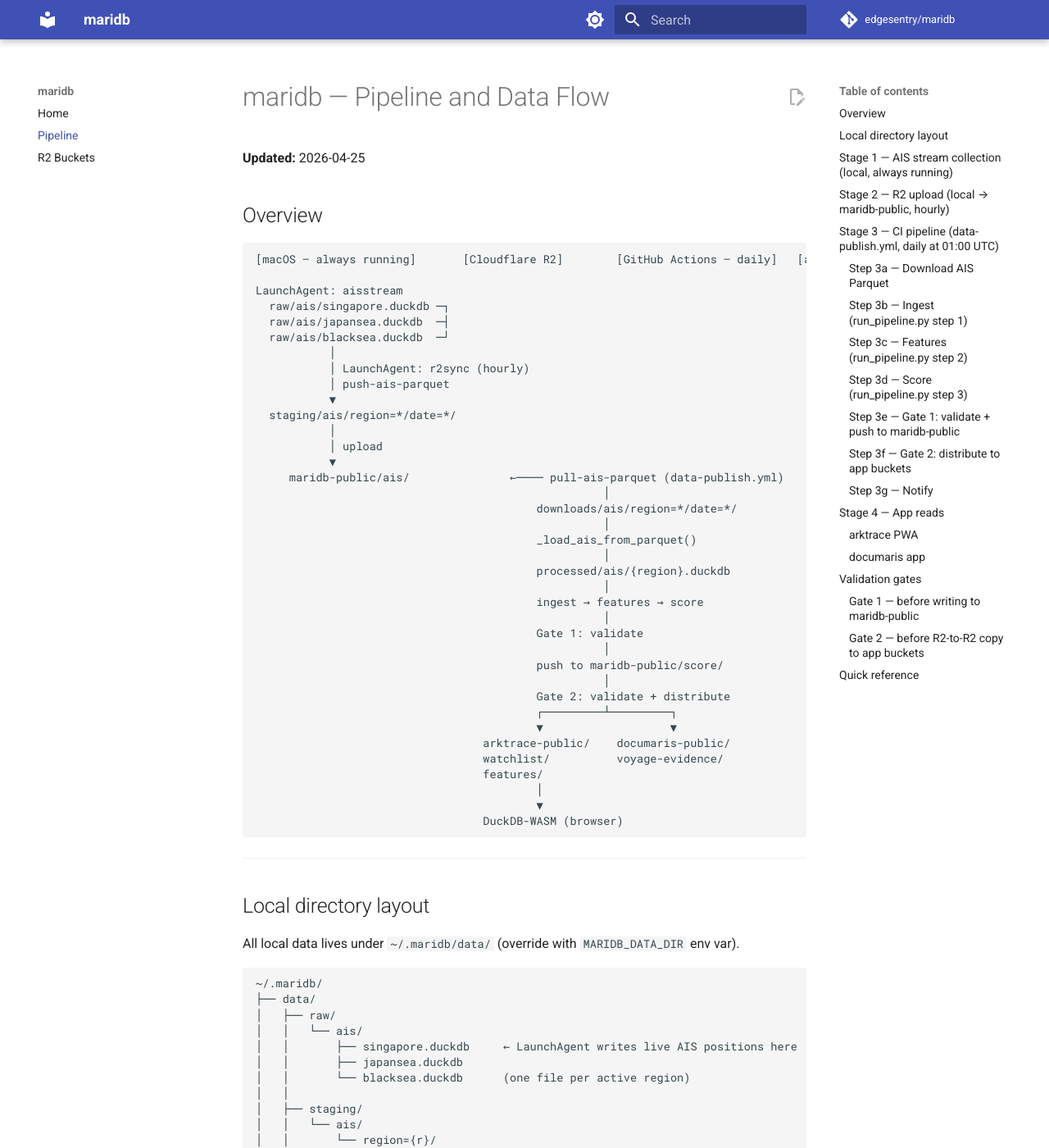
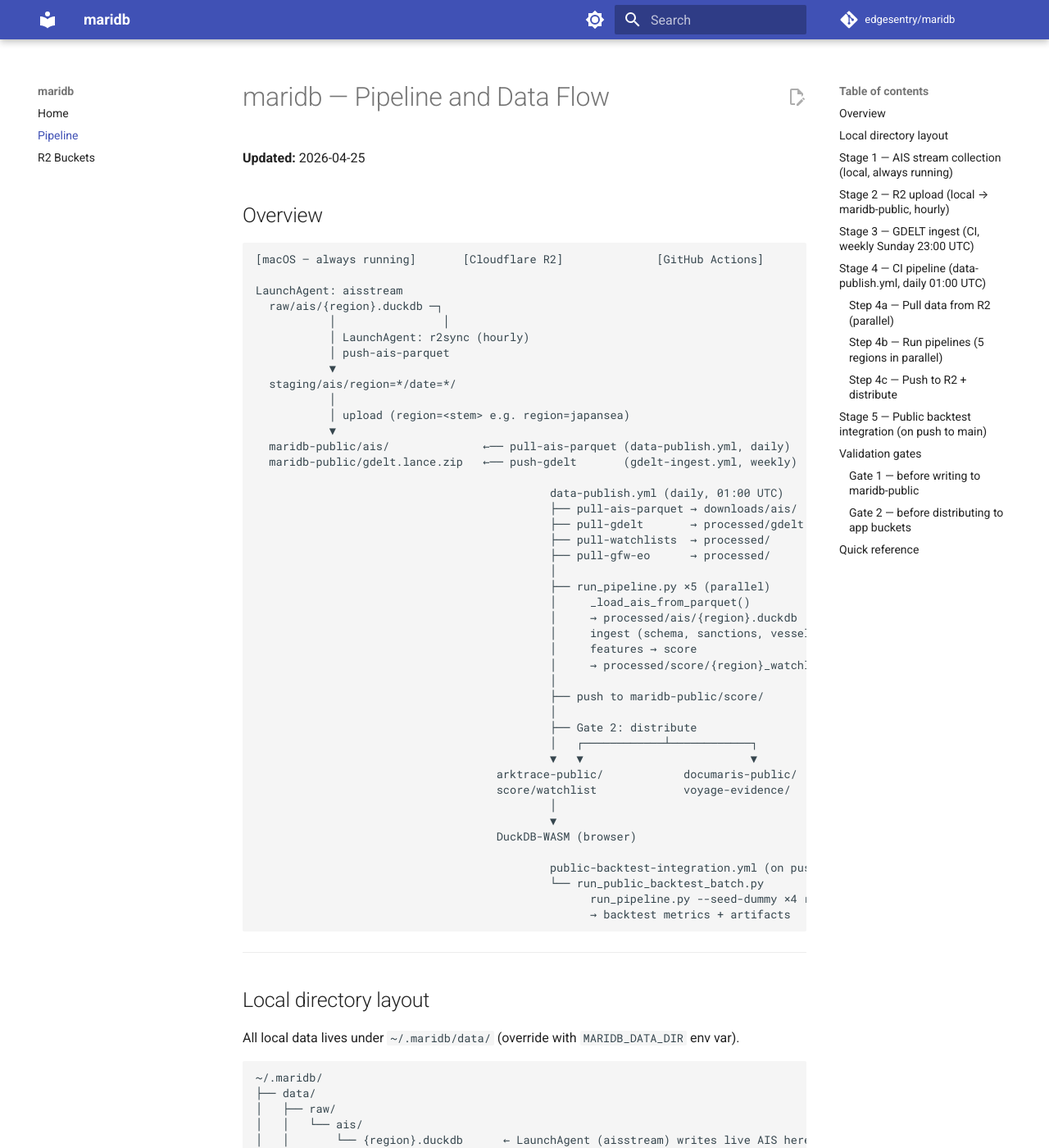
Before and after one commit to edgesentry/maridb, an MkDocs documentation site: the page built from docs/pipeline.md, in a window 1280 px wide and 1400 px high. Shown: the whole window at 82% size. Built offline with MkDocs 1.6.1 and Material for MkDocs 9.7.7, drawn with Linux system fonts in a browser that asks for light colours; comment, search, counter and statistics services are not loaded; some of the changed text lies outside the part shown.

Commit message:
fix: move GDELT to weekly separate pipeline, fix push-ais-parquet region name
- gdelt-ingest.yml: new weekly workflow (Sunday 23:00 UTC) that ingests
  last 7 days of GDELT events and pushes gdelt.lance.zip to R2
- data-publish.yml: replace serial pre-ingest with pull-gdelt; removes
  concurrent LanceDB write lock race across 5 parallel pipelines
- run_pipeline.py: remove gdelt from step_ingest entirely (pulled from R2
  before pipelines run); drop --gdelt-days arg
- run_public_backtest_batch.py: remove gdelt_days from _run_pipeline_for_region
- public-backtest-integration.yml: remove --gdelt-days flag
- sync_r2.py: push-ais-parquet uses file stem as R2 region name (e.g.
  japansea not japan) so pull-ais-parquet can find the files

Co-Authored-By: Claude Sonnet 4.6 <noreply@anthropic.com>

````diff
--- a/docs/pipeline.md
+++ b/docs/pipeline.md
@@ -5,43 +5,49 @@
 ## Overview
 
 ```
-[macOS — always running]       [Cloudflare R2]        [GitHub Actions — daily]   [apps]
+[macOS — always running]       [Cloudflare R2]              [GitHub Actions]           [apps]
 
 LaunchAgent: aisstream
-  raw/ais/singapore.duckdb ─┐
-  raw/ais/japansea.duckdb  ─┤
-  raw/ais/blacksea.duckdb  ─┘
-           │
+  raw/ais/{region}.duckdb ─┐
+           │                │
            │ LaunchAgent: r2sync (hourly)
            │ push-ais-parquet
            ▼
   staging/ais/region=*/date=*/
            │
-           │ upload
+           │ upload (region=<stem> e.g. region=japansea)
            ▼
-     maridb-public/ais/               ←──── pull-ais-parquet (data-publish.yml)
-                                                    │
-                                          downloads/ais/region=*/date=*/
-                                                    │
-                                          _load_ais_from_parquet()
-                                                    │
-                                          processed/ais/{region}.duckdb
-                                                    │
-                                          ingest → features → score
-                                                    │
-                                          Gate 1: validate
-                                                    │
-                                          push to maridb-public/score/
-                                                    │
-                                          Gate 2: validate + distribute
-                                          ┌─────────┴─────────┐
-                                          ▼                   ▼
-                                  arktrace-public/    documaris-public/
-                                  watchlist/          voyage-evidence/
-                                  features/
-                                          │
-                                          ▼
-                                  DuckDB-WASM (browser)
+  maridb-public/ais/              ←── pull-ais-parquet (data-publish.yml, daily)
+  maridb-public/gdelt.lance.zip   ←── push-gdelt       (gdelt-ingest.yml, weekly)
+
+                                            data-publish.yml (daily, 01:00 UTC)
+                                            ├── pull-ais-parquet → downloads/ais/
+                                            ├── pull-gdelt       → processed/gdelt.lance
+                                            ├── pull-watchlists  → processed/
+                                            ├── pull-gfw-eo      → processed/
+                                            │
+                                            ├── run_pipeline.py ×5 (parallel)
+                                            │     _load_ais_from_parquet()
+                                            │     → processed/ais/{region}.duckdb
+                                            │     ingest (schema, sanctions, vessel_registry)
+                                            │     features → score
+                                            │     → processed/score/{region}_watchlist.parquet
+                                            │
+                                            ├── push to maridb-public/score/
+                                            │
+                                            ├── Gate 2: distribute
+                                            │   ┌────────────┴────────────┐
+                                            ▼   ▼                         ▼
+                                    arktrace-public/            documaris-public/
+                                    score/watchlist             voyage-evidence/
+                                            │
+                                            ▼
+                                    DuckDB-WASM (browser)
+
+                                            public-backtest-integration.yml (on push to main)
+                                            └── run_public_backtest_batch.py
+                                                  run_pipeline.py --seed-dummy ×4 regions
+                                                  → backtest metrics + artifacts
 ```
 
 ---
@@ -55,90 +61,56 @@ All local data lives under `~/.maridb/data/` (override with `MARIDB_DATA_DIR` en
 ├── data/
 │   ├── raw/
 │   │   └── ais/
-│   │       ├── singapore.duckdb     ← LaunchAgent writes live AIS positions here
-│   │       ├── japansea.duckdb
-│   │       └── blacksea.duckdb      (one file per active region)
+│   │       └── {region}.duckdb      ← LaunchAgent (aisstream) writes live AIS here
 │   │
 │   ├── staging/
 │   │   └── ais/
-│   │       └── region={r}/
-│   │           └── date=YYYY-MM-DD/
-│   │               └── positions.parquet  ← push-ais-parquet writes here before upload
+│   │       └── region={r}/date=YYYY-MM-DD/positions.parquet
+│   │                                ← push-ais-parquet stages here before R2 upload
 │   │
 │   ├── downloads/
 │   │   └── ais/
-│   │       └── region={r}/
-│   │           └── date=YYYY-MM-DD/
-│   │               └── positions.parquet  ← pull-ais-parquet downloads from R2 here
+│   │       └── region={r}/date=YYYY-MM-DD/positions.parquet
+│   │                                ← pull-ais-parquet downloads from R2 here
 │   │
 │   └── processed/
-│       └── ais/
-│           ├── singapore.duckdb     ← run_pipeline.py working DB (rebuilt from downloads/)
-│           └── japansea.duckdb
+│       ├── ais/
+│       │   └── {region}.duckdb      ← run_pipeline.py working DB
+│       ├── gdelt.lance              ← pulled from R2 by pull-gdelt
+│       └── score/
+│           └── {region}_watchlist.parquet  ← written by step_score
 │
-├── env                              ← secrets (git-ignored); sourced by LaunchAgents
-├── singapore.log / singapore.err    ← aisstream LaunchAgent stdout/stderr
-└── r2sync.log / r2sync.err          ← r2sync LaunchAgent stdout/stderr
+├── env                              ← secrets (git-ignored)
+├── {region}.log / {region}.err      ← aisstream LaunchAgent logs
+└── r2sync.log / r2sync.err          ← r2sync LaunchAgent logs
 ```
 
 ---
 
 ## Stage 1 — AIS stream collection (local, always running)
 
-**What:** macOS LaunchAgents stream live AIS positions via WebSocket and append rows to DuckDB.
-
 **Who writes:** `pipelines/ingest/ais_stream.py` via `io.maridb.aisstream.<region>` LaunchAgent
 
 **Writes to:** `~/.maridb/data/raw/ais/{region}.duckdb`
 
-**Tables written:** `ais_positions`, `vessel_meta`
+**Active regions:** whichever have a `*.local.plist` installed under `~/Library/LaunchAgents/`
 
-**Manage LaunchAgents:**
 ```bash
-# Install (copies and loads all plists for listed regions)
-bash scripts/install_launchagents.sh singapore japansea blacksea
-
-# Check status
-launchctl list | grep io.maridb
-
-# Tail live AIS log
-tail -f ~/.maridb/singapore.log
-
-# Unload all
-bash scripts/install_launchagents.sh --unload singapore japansea blacksea
+launchctl list | grep io.maridb          # check status
+tail -f ~/.maridb/singapore.log          # tail live AIS log
 ```
-
-Plist templates with `REPLACE_WITH_*` placeholders live in `config/launchagents/`. Filled-in
-`*.local.plist` files are git-ignored. Secrets come from `~/.maridb/env`.
 
 ---
 
 ## Stage 2 — R2 upload (local → maridb-public, hourly)
 
-**What:** Exports new AIS rows from raw DuckDB to date-partitioned Parquet, stages locally, then uploads to `maridb-public`.
-
 **Who writes:** `scripts/sync_r2.py push-ais-parquet` via `io.maridb.r2sync` LaunchAgent
 
 **Reads from:** `~/.maridb/data/raw/ais/{region}.duckdb`
+**Stages to:** `~/.maridb/data/staging/ais/region={stem}/date=YYYY-MM-DD/positions.parquet`
+**Uploads to:** `maridb-public/ais/region={stem}/date=YYYY-MM-DD/positions.parquet`
 
-**Stages to:** `~/.maridb/data/staging/ais/region={r}/date=YYYY-MM-DD/positions.parquet`
-
-**Uploads to:** `maridb-public/ais/region={r}/date=YYYY-MM-DD/positions.parquet`
-
-**Incremental logic:** checks which `date=YYYY-MM-DD` partitions already exist in R2; only uploads new dates.
-
-**Parquet schema:**
-
-| Column | Type | Notes |
-|---|---|---|
-| `mmsi` | VARCHAR | vessel identifier |
-| `timestamp` | TIMESTAMPTZ | UTC position fix time |
-| `lat` | DOUBLE | latitude |
-| `lon` | DOUBLE | longitude |
-| `sog` | FLOAT | speed over ground (knots) |
-| `cog` | FLOAT | course over ground (degrees) |
-| `nav_status` | TINYINT | AIS navigational status code |
-| `ship_type` | TINYINT | AIS ship type code |
+The region name in R2 is the **file stem** (e.g. `japansea`, not `japan`).
 
 **Manual run:**
 ```bash
@@ -151,123 +123,67 @@ uv run python scripts/sync_r2.py push-ais-parquet \
 
 ---
 
-## Stage 3 — CI pipeline (data-publish.yml, daily at 01:00 UTC)
+## Stage 3 — GDELT ingest (CI, weekly Sunday 23:00 UTC)
 
-**Trigger:** daily 01:00 UTC; or manually via `gh workflow run data-publish.yml`.
+**Workflow:** `gdelt-ingest.yml`
 
-**All steps run on the CI runner. No local machine needed.**
+**What:** Downloads last 7 days of GDELT global news events, indexes into `gdelt.lance`, pushes `gdelt.lance.zip` to R2.
 
-### Step 3a — Download AIS Parquet
+**Why separate:** `gdelt.lance` is a shared LanceDB dataset. Running it inside the 5 parallel pipeline jobs causes concurrent write lock errors. Weekly cadence is sufficient — GDELT news context changes slowly.
 
+**Manual trigger:**
 ```bash
-uv run python scripts/sync_r2.py pull-ais-parquet \
-  --days 60 \
-  --regions singapore,japansea,blacksea
+gh workflow run gdelt-ingest.yml --repo edgesentry/maridb
 ```
-
-Downloads last 60 days of AIS partitions from `maridb-public/ais/` into the runner's
-`~/.maridb/data/downloads/ais/` (path from `MARIDB_DATA_DIR`).
-
-### Step 3b — Ingest (run_pipeline.py step 1)
-
-`_load_ais_from_parquet()` loads downloaded Parquet into `processed/ais/{region}.duckdb`,
-then the following modules run against that DB:
-
-| Module | What it ingests |
-|---|---|
-| `pipelines/ingest/schema.py` | Creates/migrates DB schema |
-| `pipelines/ingest/sanctions.py` | OFAC SDN + UN Consolidated list |
-| `pipelines/ingest/vessel_registry.py` | IMO/MMSI registry |
-| `pipelines/ingest/gdelt.py` | GDELT news events (last N days) |
-
-**DB written:** `~/.maridb/data/processed/ais/{region}.duckdb`
-
-### Step 3c — Features (run_pipeline.py step 2)
-
-| Module | What it computes |
-|---|---|
-| `pipelines/features/ais_behavior.py` | Gap counts, loitering hours, position jumps |
-| `pipelines/features/identity.py` | Flag/name/owner change counts |
-| `pipelines/features/trade_mismatch.py` | Route vs cargo type mismatch |
-| `pipelines/features/build_matrix.py` | Assembles `vessel_features` table |
-
-**DB written:** `processed/ais/{region}.duckdb` (`vessel_features` table)
-
-### Step 3d — Score (run_pipeline.py step 3)
-
-| Module | What it outputs |
-|---|---|
-| `pipelines/score/mpol_baseline.py` | MPOL ownership risk baseline |
-| `pipelines/score/anomaly.py` | Isolation Forest anomaly scores |
-| `pipelines/score/composite.py` | Final `confidence` + `composite_score` |
-| `pipelines/score/watchlist.py` | `{region}_watchlist.parquet` |
-
-**Files written:**
-```
-data/processed/
-  score/
-    singapore_watchlist.parquet
-    composite_scores.parquet
-    causal_effects.parquet
-```
-
-### Step 3e — Gate 1: validate + push to maridb-public
-
-Validation in `pipelines/storage/validate.py`. Upload aborts on failure.
-
-```bash
-uv run python scripts/sync_r2.py push-watchlists --data-dir data/processed
-```
-
-**Writes to R2:**
-```
-maridb-public/
-  score/
-    singapore_watchlist.parquet
-    composite_scores.parquet
-```
-
-### Step 3f — Gate 2: distribute to app buckets
-
-`pipelines/distribute/push.py` validates then copies to app buckets.
-
-**Writes to R2:**
-```
-arktrace-public/
-  score/
-    singapore_watchlist.parquet
-    composite_scores.parquet
-    causal_effects.parquet
-  ducklake_manifest.json      ← index for DuckDB-WASM browser sync
-```
-
-### Step 3g — Notify
-
-`scripts/notify_metrics.py` emails pipeline metrics (AUROC, Precision@50, known-case coverage).
 
 ---
 
-## Stage 4 — App reads
+## Stage 4 — CI pipeline (data-publish.yml, daily 01:00 UTC)
 
-### arktrace PWA
+**Trigger:** daily 01:00 UTC; manual dispatch; automatically after public-backtest-integration succeeds.
 
-Reads watchlists + scores from `arktrace-public` via DuckDB-WASM in the browser.
-`ducklake_manifest.json` tells the Service Worker which files to cache.
+### Step 4a — Pull data from R2 (parallel)
 
-```
-arktrace-public/
-  score/
-    singapore_watchlist.parquet
-    japansea_watchlist.parquet
-    composite_scores.parquet
-    causal_effects.parquet
-  ducklake_manifest.json
-```
+| Command | Downloads to |
+|---|---|
+| `pull-ais-parquet --data-dir data/downloads --days 60` | `data/downloads/ais/region=*/date=*/` |
+| `pull-gdelt` | `data/processed/gdelt.lance` |
+| `pull-watchlists` | `data/processed/` |
+| `pull-gfw-eo` | `data/processed/` |
 
-### documaris app
+### Step 4b — Run pipelines (5 regions in parallel)
 
-Reads vessel/voyage/cargo directly from `maridb-public` (no copy needed).
-Reads voyage evidence from `documaris-public`.
+Each region's pipeline is isolated — no shared mutable state.
+
+| Sub-step | Module | Output |
+|---|---|---|
+| Load AIS | `_load_ais_from_parquet()` | `processed/ais/{region}.duckdb` (ais_positions table) |
+| Schema | `pipelines/ingest/schema.py` | DB tables created/migrated |
+| Sanctions | `pipelines/ingest/sanctions.py` | sanctions_entities table |
+| Vessel registry | `pipelines/ingest/vessel_registry.py` | vessel_meta table |
+| AIS behavior | `pipelines/features/ais_behavior.py` | gap/loitering/jump features |
+| Identity | `pipelines/features/identity.py` | flag/name/owner change counts |
+| Trade mismatch | `pipelines/features/trade_mismatch.py` | route vs cargo mismatch |
+| Build matrix | `pipelines/features/build_matrix.py` | vessel_features table |
+| Score | `pipelines/score/composite.py` | confidence scores |
+| Watchlist | `pipelines/score/watchlist.py` | `processed/score/{region}_watchlist.parquet` |
+
+### Step 4c — Push to R2 + distribute
+
+- Gate 1: validate outputs → push to `maridb-public/score/`
+- Gate 2: validate → distribute to `arktrace-public/` + `documaris-public/`
+- `push-watchlists` → `maridb-public/watchlists.zip`
+- `push-demo` → `maridb-public/demo.zip`
+
+---
+
+## Stage 5 — Public backtest integration (on push to main)
+
+**Workflow:** `public-backtest-integration.yml`
+
+Runs `run_public_backtest_batch.py` with `--seed-dummy` for 4 regions. Seeds 10 known OFAC vessels per region, runs the full pipeline, evaluates against OpenSanctions. No real AIS data — plumbing test only.
+
+**Artifacts uploaded:** `backtest_report_public_integration.json`, eval labels CSV per region.
 
 ---
 
@@ -275,23 +191,21 @@ Reads voyage evidence from `documaris-public`.
 
 ### Gate 1 — before writing to maridb-public
 
-Implemented in `pipelines/storage/validate.py`. Raises `PipelineValidationError` on failure; upload is aborted.
+| Check | Action on failure |
+|---|---|
+| Required columns + types | Abort upload |
+| No nulls in required fields | Abort upload |
+| Row count ≥ minimum | Abort upload |
 
-| Check | Failure action |
-|---|---|
-| Required columns present with correct types | Abort upload |
-| No nulls in required fields | Abort upload |
-| Row count ≥ minimum threshold | Abort upload |
+### Gate 2 — before distributing to app buckets
 
-### Gate 2 — before R2-to-R2 copy to app buckets
-
-Implemented in `pipelines/distribute/push.py`. Previous version in the app bucket remains live on failure.
-
-| Check | Failure action |
+| Check | Action on failure |
 |---|---|
 | Watchlist row count ≥ 1 | Abort copy |
 | `composite_score` column present | Abort copy |
-| Vessel features / AIS summaries present | Warn only (not yet enforced) |
+| Vessel features / AIS summaries | Warn only |
+
+Previous version in app bucket remains live on Gate 2 failure.
 
 ---
 
@@ -312,18 +226,20 @@ uv run python scripts/sync_r2.py push-ais-parquet \
   --data-dir ~/.maridb/data/raw/ais \
   --staging-dir ~/.maridb/data/staging/ais
 
-# Manual: download 60 days of AIS from R2 (runs before pipeline locally)
+# Manual: download 60 days of AIS from R2
 source ~/.maridb/env
 uv run python scripts/sync_r2.py pull-ais-parquet \
-  --regions singapore \
-  --days 60
+  --regions singapore --days 60
 
-# Manual: run full pipeline locally for one region
-MARIDB_DATA_DIR=~/.maridb/data \
-  uv run python scripts/run_pipeline.py --region singapore --non-interactive
+# Manual: run backtest locally
+source ~/.maridb/env
+uv run python scripts/sync_r2.py pull-ais-parquet --regions singapore --days 60
+uv run python scripts/run_public_backtest_batch.py \
+  --regions singapore --stream-duration 0 --seed-dummy --min-known-cases 5
 
 # Trigger CI manually
 gh workflow run data-publish.yml --repo edgesentry/maridb
+gh workflow run gdelt-ingest.yml --repo edgesentry/maridb
 
 # Check recent CI runs
 gh run list --repo edgesentry/maridb --limit 5
````
Also changed, not shown: 6 other files.
